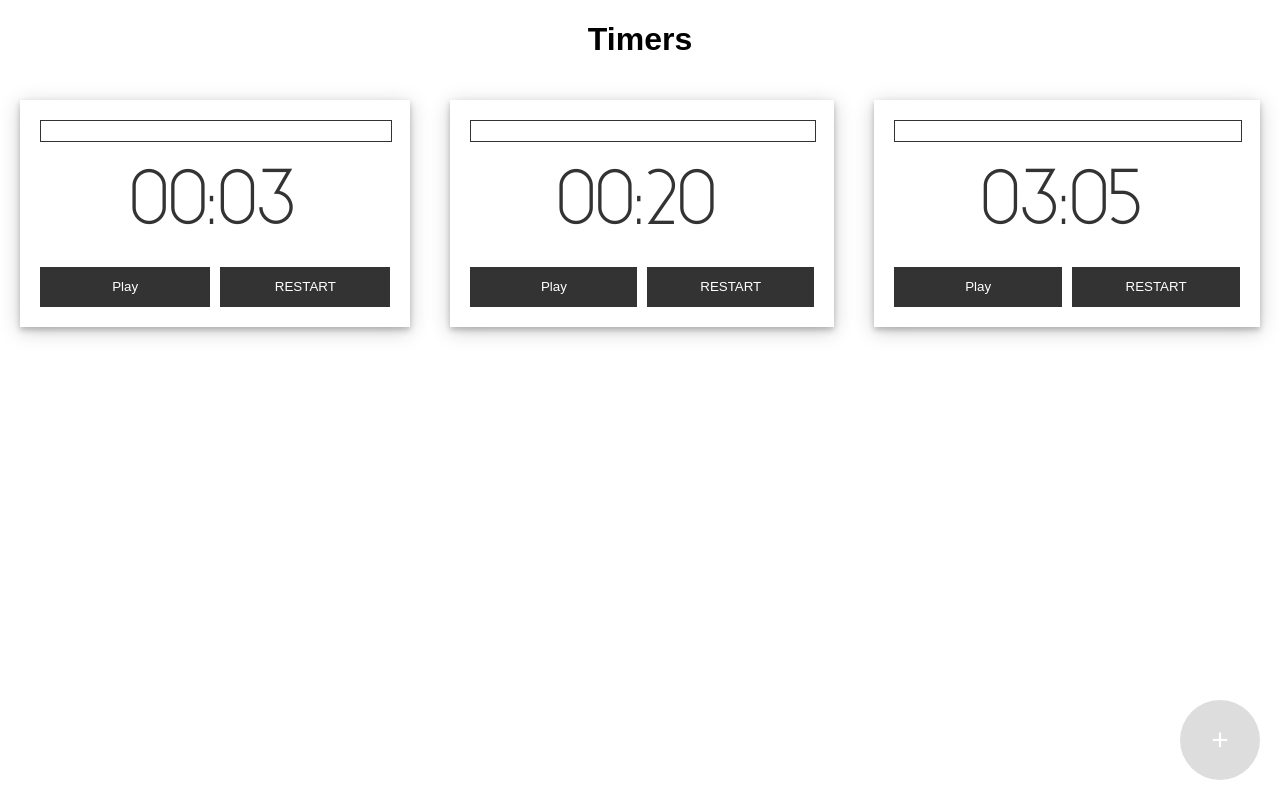
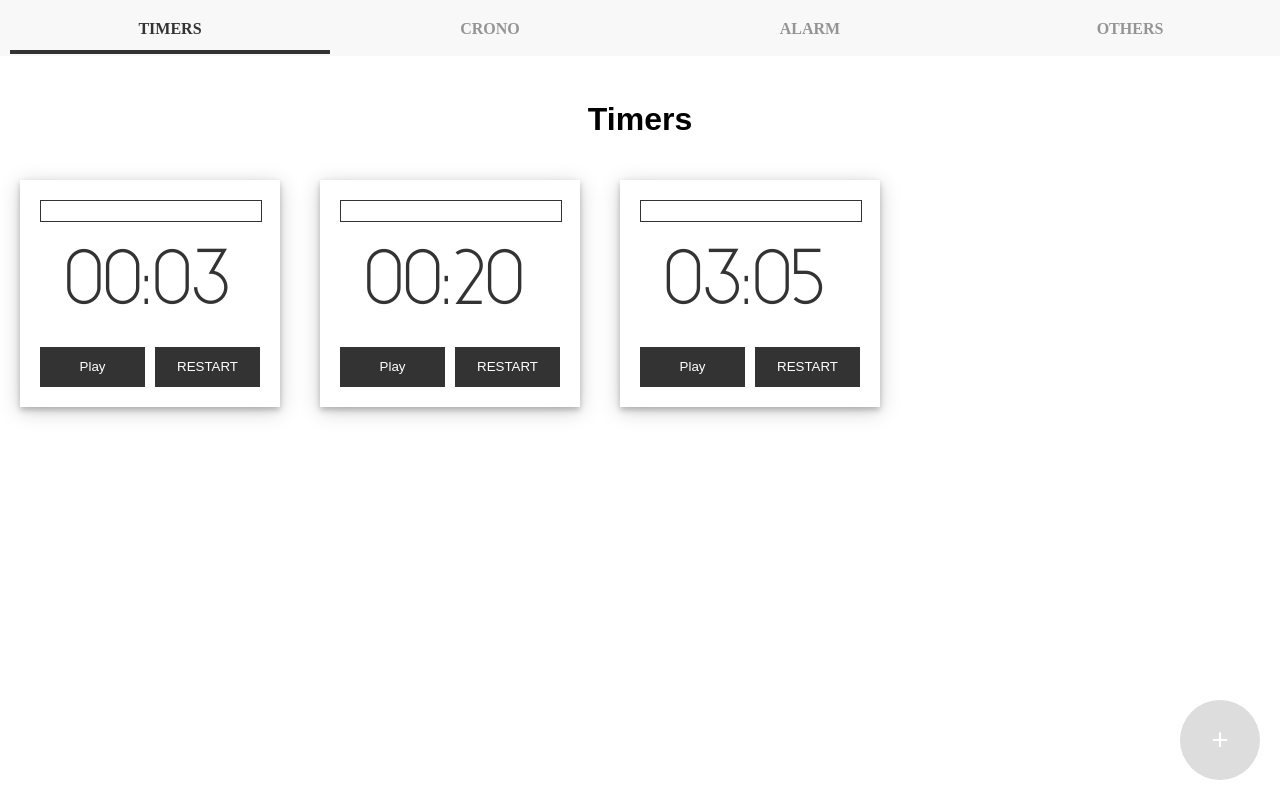
Before and after one commit to abdel-bakadiri/advanced-level-component, an Angular app: page / in a window 1280 px wide. Built offline with nearby package versions, Linux system fonts and the light colour scheme.

Commit message:
create a tabs with selected tab

```diff
--- a/src/app/app.component.html
+++ b/src/app/app.component.html
@@ -1,8 +1,17 @@
 <div>
-  <h1>Timers</h1>
-  <app-timer [init]="3"></app-timer>
-  <app-timer [init]="20"></app-timer>
-  <app-timer [init]="185"></app-timer>
+  <app-tabs>
+    <app-tab title="Timers">
+      <h1>Timers</h1>
+      <app-timer
+        *ngFor="let duration of durations"
+        (onComplete)="onCompletTimer()"
+        [init]="duration"
+      ></app-timer>
+    </app-tab>
+    <app-tab title="Crono"> Chrono description </app-tab>
+    <app-tab title="Alarm"> Alarm description </app-tab>
+    <app-tab title="others"> Alarm description </app-tab>
+  </app-tabs>
   <button class="add" (click)="handleClickShowTimer()">+</button>
   <app-alert-view
     [hidden]="!showAlertView"
@@ -15,8 +24,19 @@
       <input [(ngModel)]="time" type="number" />
     </div>
     <div class="btns">
-      <button (click)="onClickCancel()">Cancel</button>
+      <button class="cancel-button" (click)="onClickCancel()">Cancel</button>
       <button class="btn-ok" (click)="onSubmitTime()">Ok</button>
     </div>
   </app-alert-view>
+  <app-alert-view [hidden]="!showAlertTimerFinished">
+    <h1 head>End Timer!</h1>
+    <div class="message">
+      <p>The timer was finished !</p>
+    </div>
+    <div class="btns">
+      <button class="cancel-button" (click)="onClickCanlTimerWasFinished()">
+        Cancel
+      </button>
+    </div>
+  </app-alert-view>
 </div>
--- a/src/app/app.component.scss
+++ b/src/app/app.component.scss
@@ -52,8 +52,12 @@
     }
   }
   .btns {
-    .btn-ok {
-      margin-left: 5px;
+    .cancel-button {
+      margin-right: 5px;
+      background-color: #bcbbbb;
+      &:hover {
+        background-color: #6c6c6c;
+      }
     }
   }
 }
--- a/src/app/app.component.ts
+++ b/src/app/app.component.ts
@@ -7,8 +7,10 @@ import { Component } from '@angular/core';
 })
 export class AppComponent {
   title = 'advanced-level-component';
+  durations = [3, 20, 185];
   time = 0;
   showAlertView = false;
+  showAlertTimerFinished = false;
   handleClickShowTimer() {
     this.showAlertView = true;
   }
@@ -22,6 +24,12 @@ export class AppComponent {
     this.showAlertView = false;
   }
   onSubmitTime() {
-    console.log(this.time);
+    this.durations.push(this.time);
+  }
+  onClickCanlTimerWasFinished() {
+    this.showAlertTimerFinished = false;
+  }
+  onCompletTimer() {
+    this.showAlertTimerFinished = true;
   }
 }
--- a/src/app/app.module.ts
+++ b/src/app/app.module.ts
@@ -7,6 +7,8 @@ import { DisplayComponent } from './child-components/display/display.component';
 import { ProgressBarComponent } from './child-components/progress-bar/progress-bar.component';
 import { TimerComponent } from './containers/timer/timer.component';
 import { AlertViewComponent } from './shared/alert-view/alert-view.component';
+import { TabComponent } from './tab/tab.component';
+import { TabsComponent } from './tabs/tabs.component';
 
 @NgModule({
   declarations: [
@@ -15,6 +17,8 @@ import { AlertViewComponent } from './shared/alert-view/alert-view.component';
     DisplayComponent,
     ProgressBarComponent,
     AlertViewComponent,
+    TabComponent,
+    TabsComponent,
   ],
   imports: [BrowserModule, FormsModule],
   providers: [],
--- /dev/null
+++ b/src/app/model/tab-model.ts
@@ -0,0 +1,4 @@
+export interface TabModel {
+  title: string;
+  isActive: boolean;
+}
--- /dev/null
+++ b/src/app/tab/tab.component.html
@@ -0,0 +1,3 @@
+<div *ngIf="isActive">
+  <ng-content></ng-content>
+</div>
--- /dev/null
+++ b/src/app/tab/tab.component.ts
@@ -0,0 +1,19 @@
+import { TabsComponent } from './../tabs/tabs.component';
+import { TabModel } from './../model/tab-model';
+import { Component, Input, OnInit } from '@angular/core';
+
+@Component({
+  selector: 'app-tab',
+  templateUrl: './tab.component.html',
+  styleUrls: ['./tab.component.scss'],
+})
+export class TabComponent implements OnInit, TabModel {
+  @Input() title!: string;
+  public isActive = false;
+
+  constructor(private tabs: TabsComponent) {}
+
+  ngOnInit(): void {
+    this.tabs.addTab(this);
+  }
+}
--- /dev/null
+++ b/src/app/tabs/tabs.component.html
@@ -0,0 +1,12 @@
+<ul>
+  <li
+    *ngFor="let tab of tabs"
+    [ngClass]="{ active: tab.isActive }"
+    (click)="selectTab(tab)"
+  >
+    {{ tab.title }}
+  </li>
+</ul>
+<div class="content">
+  <ng-content></ng-content>
+</div>
--- /dev/null
+++ b/src/app/tabs/tabs.component.scss
@@ -0,0 +1,35 @@
+:host {
+  width: 100%;
+}
+
+ul {
+  z-index: 50;
+  display: flex;
+  list-style-type: none;
+  justify-content: space-around;
+  text-transform: uppercase;
+  margin: 0;
+  padding: 20px 10px 2px 10px !important;
+  position: fixed;
+  width: 100%;
+  background-color: #f8f8f8;
+
+  li {
+    width: 100%;
+    text-align: center;
+    padding-bottom: 12px;
+    font-weight: 600;
+    color: #333;
+    opacity: 0.5;
+
+    &.active {
+      border-bottom: 4px solid #333;
+      opacity: 1;
+    }
+  }
+}
+
+.content {
+  top: 80px;
+  position: relative;
+}
--- /dev/null
+++ b/src/app/tabs/tabs.component.ts
@@ -0,0 +1,31 @@
+import { Component, OnInit } from '@angular/core';
+import { TabModel } from '../model/tab-model';
+
+@Component({
+  selector: 'app-tabs',
+  templateUrl: './tabs.component.html',
+  styleUrls: ['./tabs.component.scss'],
+})
+export class TabsComponent implements OnInit {
+  public tabs: TabModel[] = [];
+  constructor() {}
+
+  ngOnInit(): void {
+    // this.addTab({ isActive: false, title: 'tab 1' });
+    // this.addTab({ isActive: false, title: 'tab 2' });
+    // this.addTab({ isActive: false, title: 'tab 3' });
+  }
+
+  addTab(tab: TabModel) {
+    if (this.tabs.length === 0) {
+      tab.isActive = true;
+    }
+    this.tabs.push(tab);
+  }
+  selectTab(tab: TabModel) {
+    for (let tab of this.tabs) {
+      tab.isActive = false;
+    }
+    tab.isActive = true;
+  }
+}
```
Also changed, not shown: src/app/tab/tab.component.scss (added), 2 other files (tests, documents, lock files or other folders).
